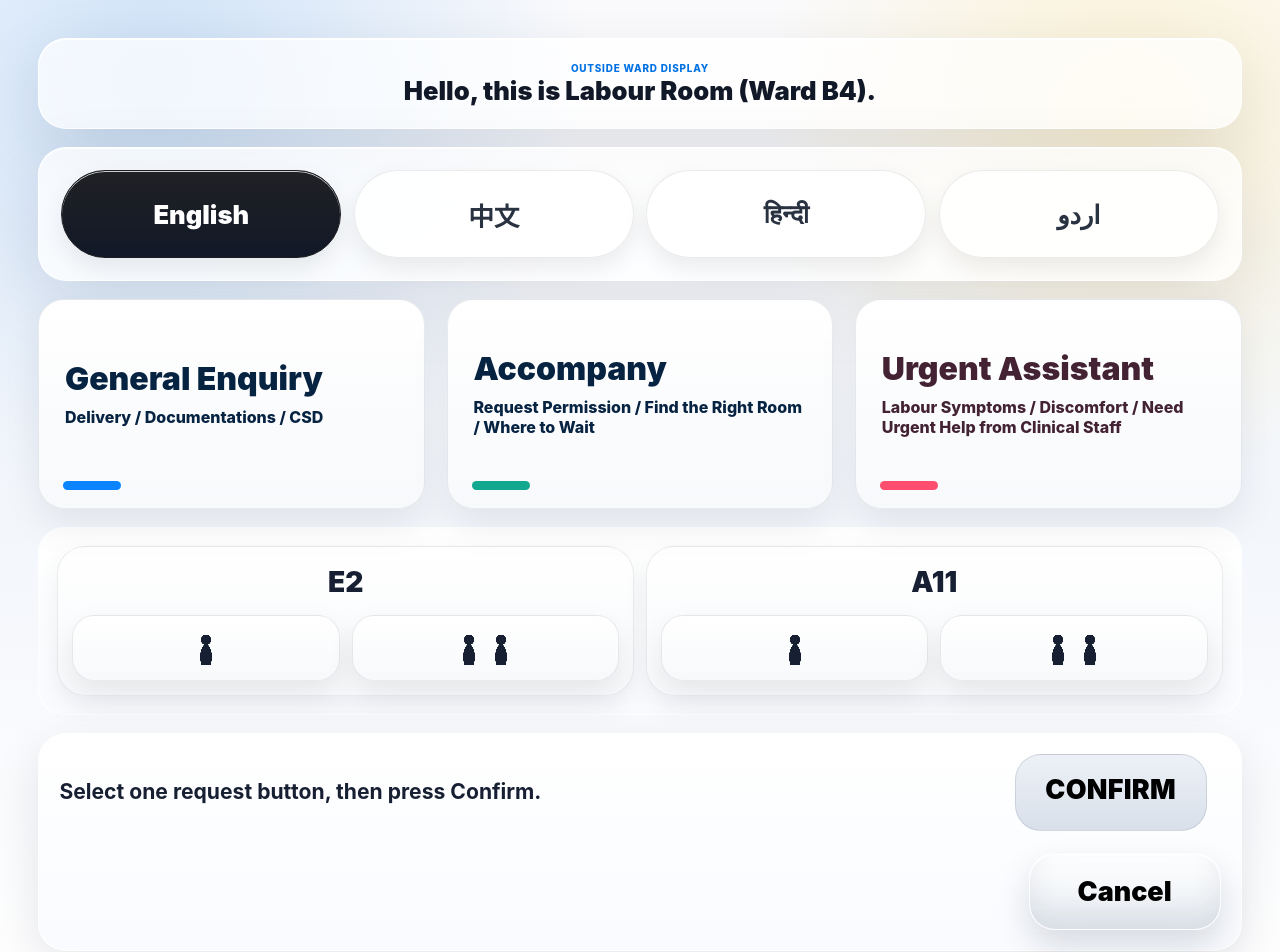
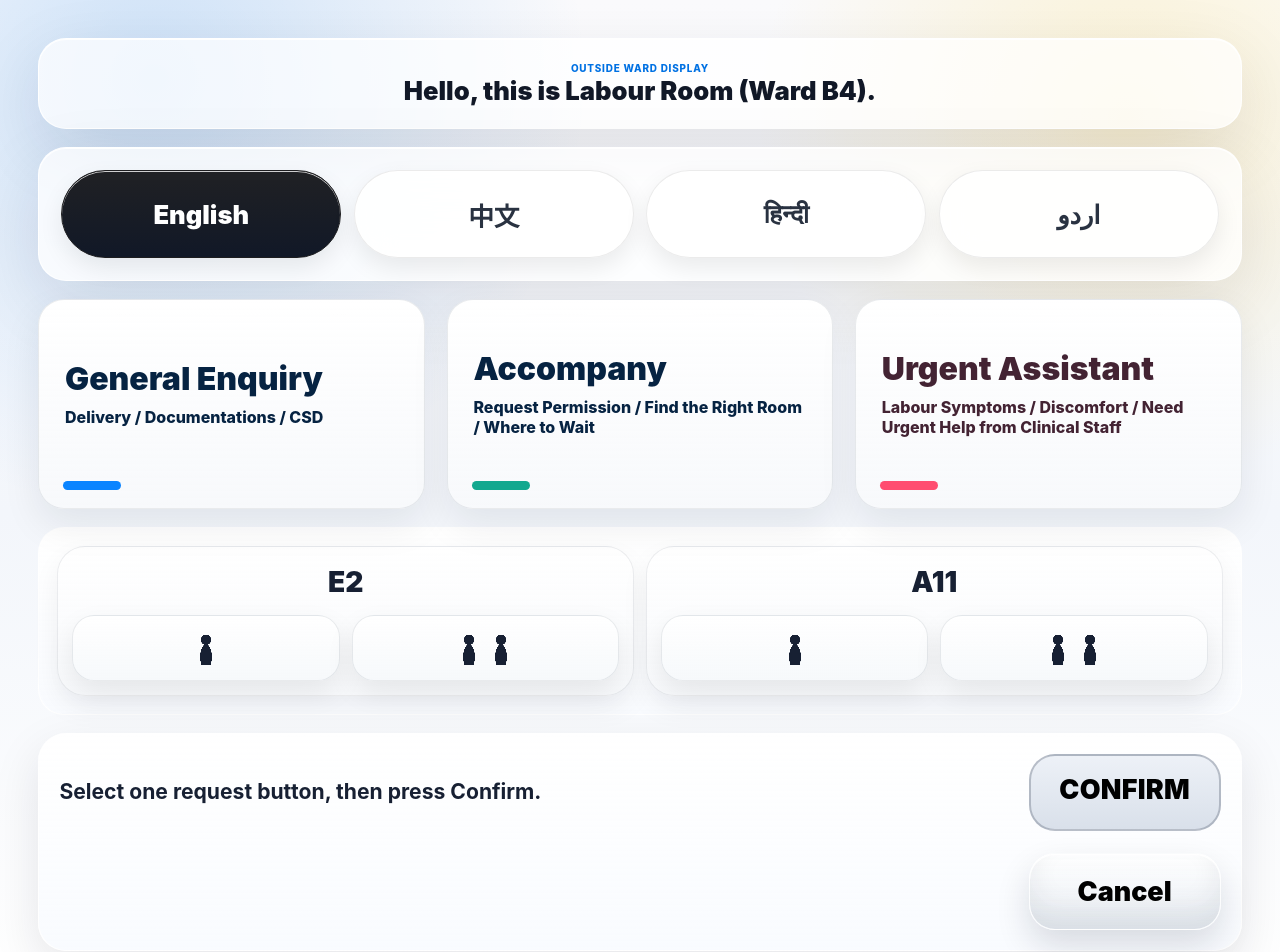
Before and after one commit to ninabun/smart-reception, a Next.js app: page /outside in a window 1280 px wide. Shown: the top 952 px of the page. Built offline with nearby package versions, Linux system fonts and the light colour scheme.

Commit message:
Align outside confirm and cancel buttons

```diff
--- a/app/globals.css
+++ b/app/globals.css
@@ -3350,3 +3350,27 @@ h3 {
   border-color: rgba(139, 0, 0, 0.24);
   color: #8b0000;
 }
+
+.outside-display .confirm-request-action,
+.outside-display .outside-cancel-action {
+  border: 2px solid rgba(120, 130, 145, 0.46);
+  height: clamp(70px, 6vw, 84px);
+  justify-self: end;
+  width: clamp(178px, 15vw, 230px);
+}
+
+.outside-display .confirm-request-action {
+  align-self: end;
+}
+
+.outside-display .sent-followup {
+  justify-self: end;
+}
+
+.outside-display .outside-cancel-action {
+  align-self: start;
+}
+
+.outside-display .cancel-sent-action {
+  border-color: rgba(120, 130, 145, 0.46);
+}
```
